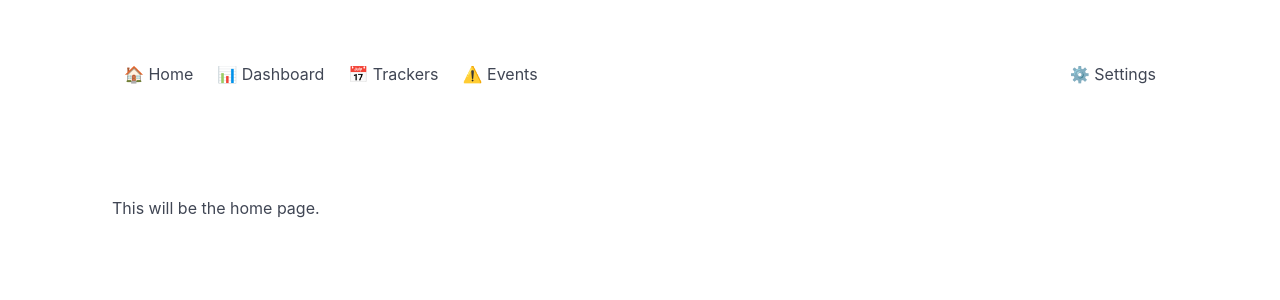
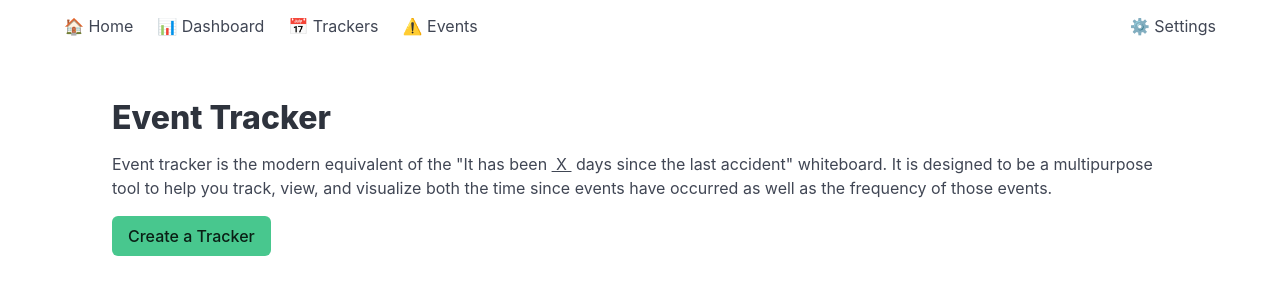
Before and after one commit to anthonyisensee/event-tracker, a React (Create React App) app: page / in a window 1280 px wide. Shown: the top 300 px of the page. Built offline with nearby package versions, Linux system fonts and the light colour scheme.

Commit message:
feat: adds home page

```diff
--- a/src/App.js
+++ b/src/App.js
@@ -3,17 +3,16 @@ import Dashboard from './Views/Dashboard/Dashboard'
 import Tracker from './Views/Tracker/Tracker'
 import Navbar from './Shared/Navbar'
 import Event from './Views/Event/Event'
+import Home from './Views/Home/Home'
 
 function App() {
     return (
         <BrowserRouter>
             <div className="container">
-                <section className="section">
-                    <Navbar />
-                </section>
+                <Navbar />
                 <section className="section">
                     <Routes>
-                        <Route path="/" element={<p>This will be the home page.</p>} />
+                        <Route path="/" element={<Home />} />
                         <Route path="/dashboard" element={<Dashboard />} />
                         <Route path="/tracker" element={<Tracker />} />
                         <Route path="/trackers" element={<p>This will be the trackers page.</p>} />
--- /dev/null
+++ b/src/Views/Home/Home.js
@@ -0,0 +1,15 @@
+import { Link } from "react-router-dom"
+
+const Home = () => {
+
+    return (
+        <div className="content">
+            <h1>Event Tracker</h1>
+            <p>Event tracker is the modern equivalent of the "It has been <span className="is-underlined">&nbsp;X&nbsp;</span> days since the last accident" whiteboard. It is designed to be a multipurpose tool to help you track, view, and visualize both the time since events have occurred as well as the frequency of those events.</p>
+            <Link to="/tracker" className="button is-success">Create a Tracker</Link>
+        </div>
+    )
+
+}
+
+export default Home
```
